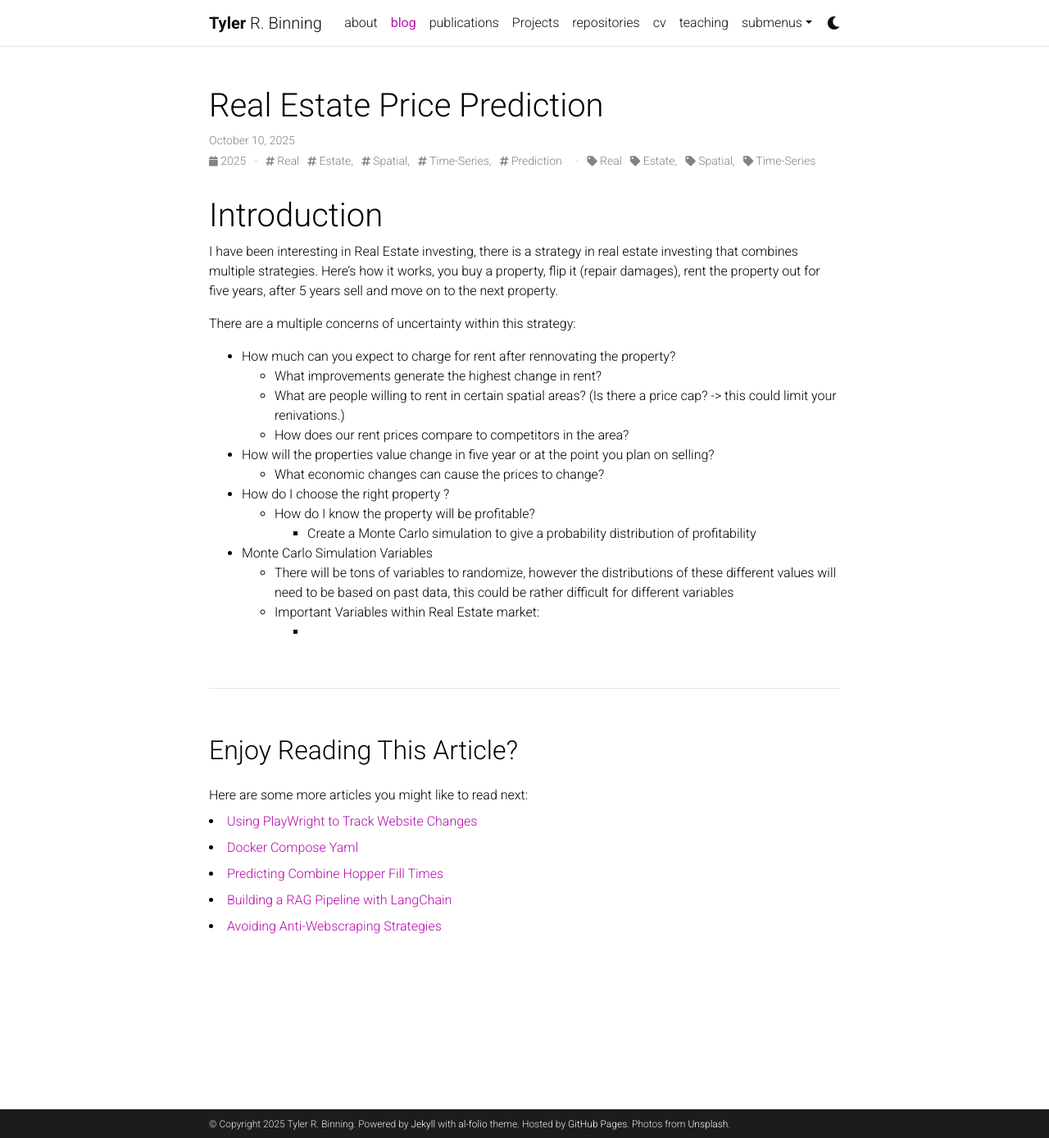
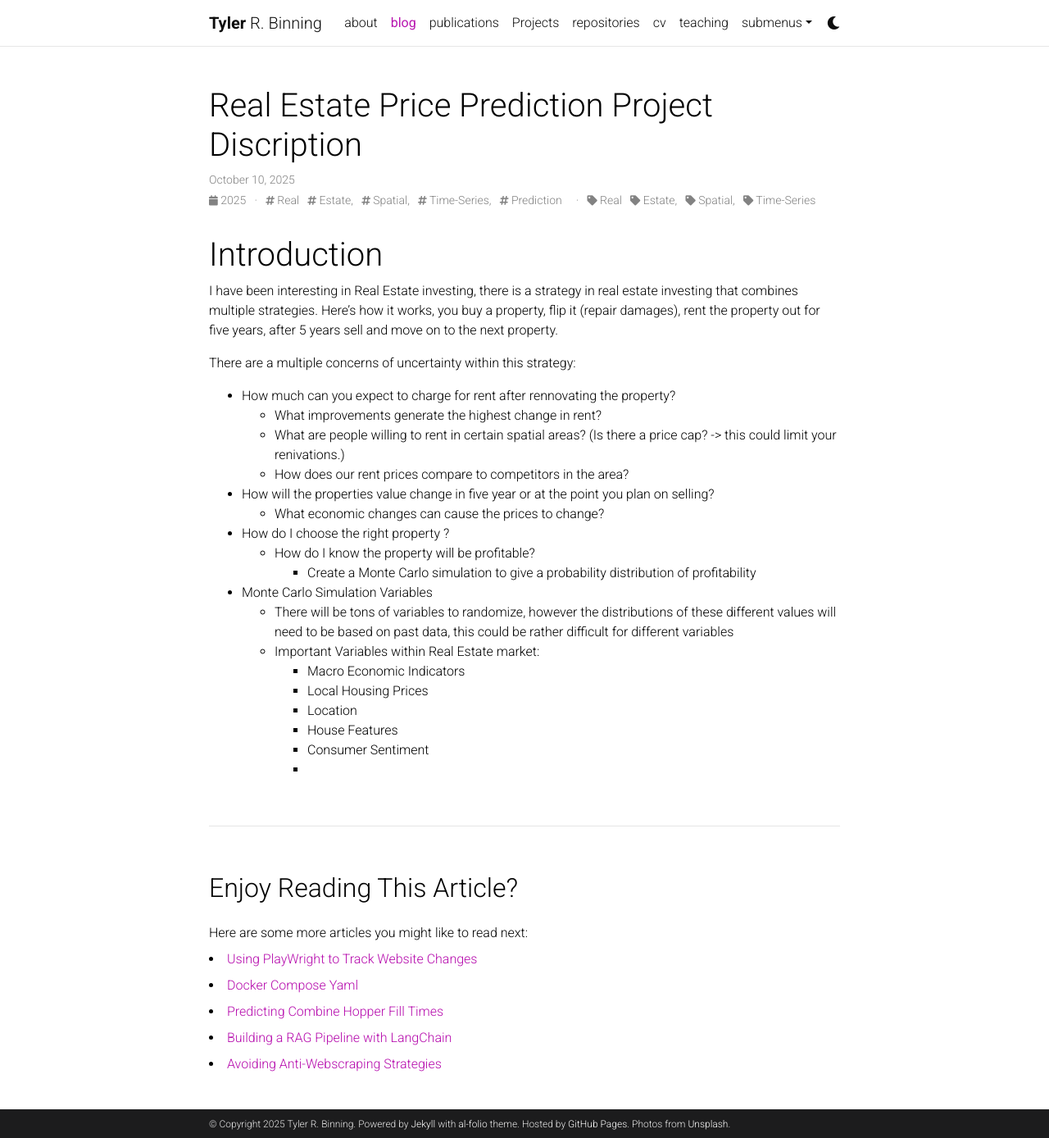
Before and after one commit to tybinning/portfolio-upgraded, a Jekyll site: the page built from _posts/2025-10-10-real-estate-projection-project.md, in a window 1280 px wide and 1388 px high. Shown: the whole window at 82% size. Built offline with Jekyll 4.4.1, drawn with Linux system fonts in a browser that asks for light colours; comment, search, counter and statistics services are not loaded; a style sheet for code colours, icons or effects is not loaded.

Commit message:
editing name

```diff
--- a/_posts/2025-10-10-real-estate-projection-project.md
+++ b/_posts/2025-10-10-real-estate-projection-project.md
@@ -1,6 +1,6 @@
 ---
 layout: post
-title: Real Estate Price Prediction
+title: Real Estate Price Prediction Project Discription
 date:   2025-10-10 12:00:21
 description:
 tags: Real Estate, Spatial, Time-Series, Prediction
@@ -25,4 +25,9 @@ There are a multiple concerns of uncertainty within this strategy:
 - Monte Carlo Simulation Variables
     - There will be tons of variables to randomize, however the distributions of these different values will need to be based on past data, this could be rather difficult for different variables
     - Important Variables within Real Estate market:
+        - Macro Economic Indicators
+        - Local Housing Prices
+        - Location
+        - House Features
+        - Consumer Sentiment
         -
```
